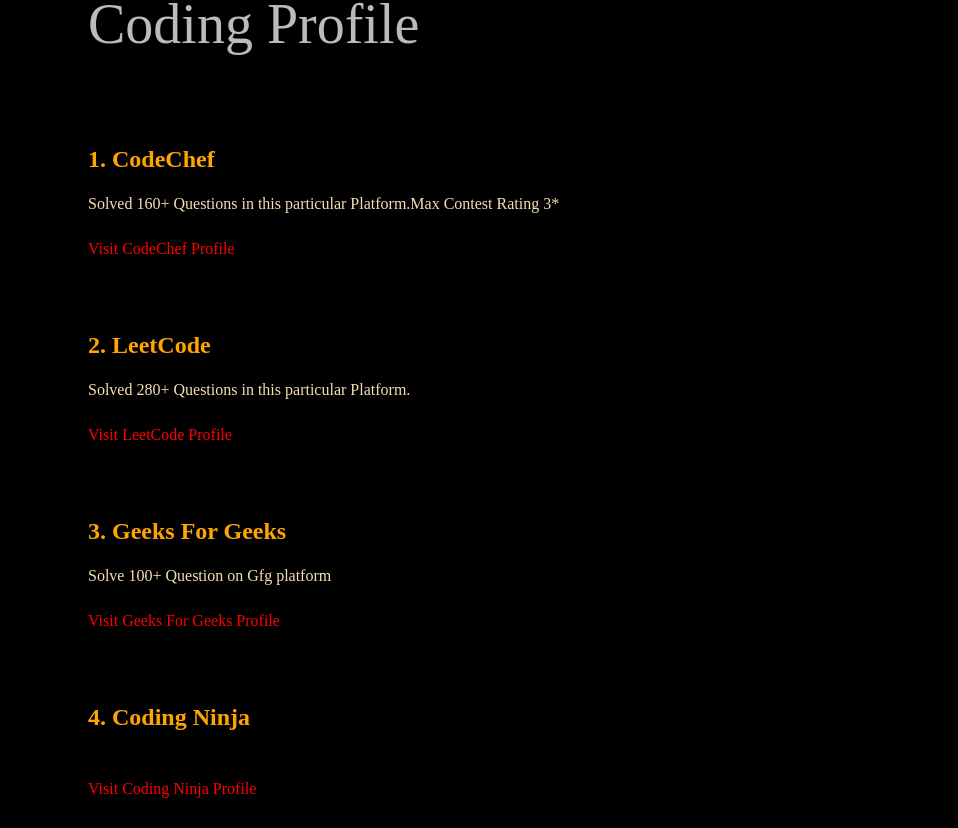
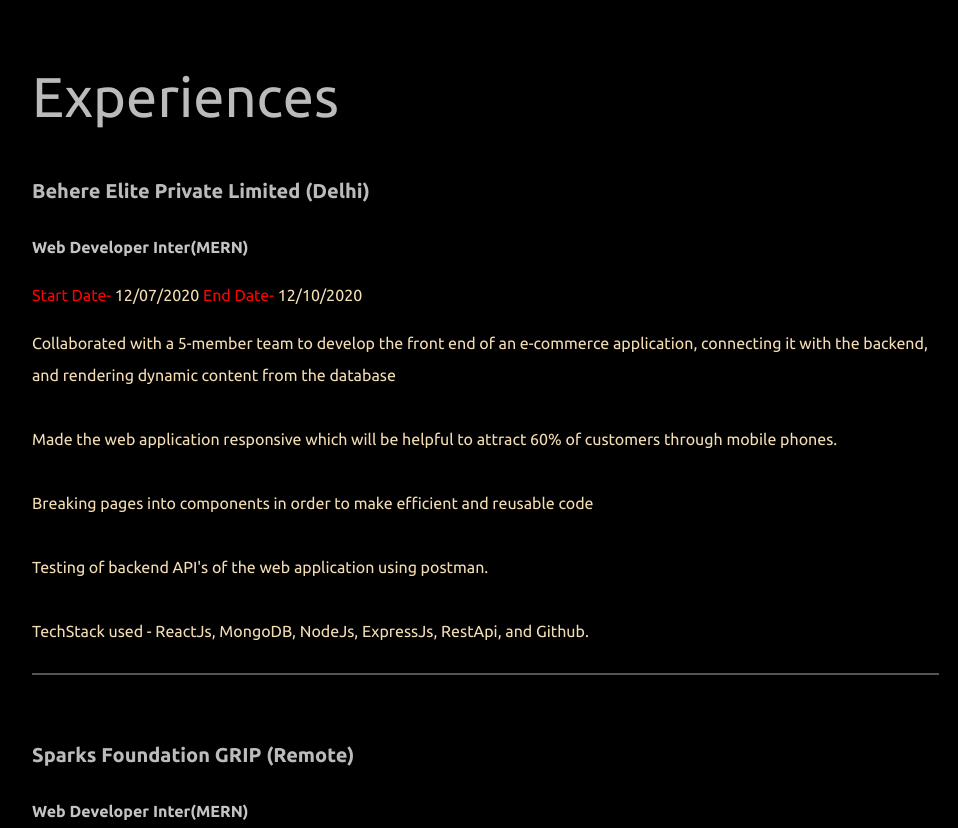
Before and after one commit to riteshSajwan/portfolio, a React (Create React App) app: page / in a window 1280 px wide. Shown: the part 5192-6020 px from the top of the page, without its empty margins (104-1062 px from the left). Built offline with nearby package versions, Linux system fonts and the light colour scheme.

Commit message:
updation

```diff
--- a/src/App.js
+++ b/src/App.js
@@ -8,6 +8,7 @@
 import Coding from './containers/coding/Coding'
 import {Link} from 'react-router-dom'
 import './App.css';
+import Experience from './containers/Experience/Experience'
 
 function App() {
 	return (
@@ -17,6 +18,7 @@
 			<Education/>
 			<About/>
 			<Project/>
+			<Experience/>
 			<Coding/>
 			<Contact/>
 			<Footer/>
--- a/src/Portfolio.js
+++ b/src/Portfolio.js
@@ -266,6 +266,26 @@
 	],
 };
 
+const experienceInfo = {
+	display:true,
+	experiences:[
+		{
+			companyName:"Behere Elite Private Limited (Delhi)",
+			start:"12/07/2020",
+			end:"12/10/2020",
+			role:"Web Developer Inter(MERN)",
+			desc: [  "Collaborated with a 5-member team to develop the front end of an e-commerce application, connecting it with the backend, and rendering dynamic content from the database","Made the web application responsive which will be helpful to attract 60% of customers through mobile phones.",
+		"Breaking pages into components in order to make efficient and reusable code","Testing of backend API's of the web application using postman.","TechStack used - ReactJs, MongoDB, NodeJs, ExpressJs, RestApi, and Github."]
+		},
+		{
+			companyName:"Sparks Foundation GRIP (Remote)",
+			start:"12/07/2020",
+			end:"12/10/2020",
+			role:"Web Developer Inter(MERN)",
+			desc:["Simulated a Full stack Basic Bank application using MERN stack with functionality like sending and receiving data and displaying the user's balance."]
+		}
+	]
+}
 
 const contactMe = {
 	display: true,
@@ -309,4 +329,5 @@
 	educationInfo,
 	projects,
 	CodingSection,
+	experienceInfo,
 }
--- /dev/null
+++ b/src/components/ExperienceCard/ExperienceCard.css
@@ -0,0 +1,128 @@
+.experience-card {
+    display: flex;
+    flex-direction: row;
+  }
+
+  .experience-card:hover + .experience-card-border {
+    border-color: #a9a7f9;
+    width: 100%;
+    -webkit-transition: width 0.6s ease-in-out;
+    -moz-transition: width 0.6s ease-in-out;
+    -o-transition: width 0.6s ease-in-out;
+    transition: width 0.6s ease-in-out;
+  }
+
+  .experience-card-border {
+    height: 30px;
+    width: 80%;
+    border-top: 2px solid rgba(211, 211, 211, 0.397);
+    margin-bottom: 20px;
+    -webkit-transition: width 0.6s ease-in-out;
+    -moz-transition: width 0.6s ease-in-out;
+    -o-transition: width 0.6s ease-in-out;
+    transition: width 0.6s ease-in-out;
+  }
+
+  .experience-head {
+    display: flex;
+    flex-direction: row;
+  }
+
+  .experience-roundedimg {
+    object-fit: cover;
+    padding: 0.5rem;
+    margin-right: 2rem;
+    width: 8rem;
+    height: 8rem;
+    box-shadow: 0 0.5rem 1rem rgba(0, 0, 0, 0.3);
+    border-radius: 50%;
+  }
+
+  .experience-card-right {
+    line-height: 2rem;
+    max-width: 100%;
+  }
+
+  .experience-text-school {
+    font-size: 2rem;
+    font-weight: 700;
+    text-overflow: ellipsis;
+    overflow: hidden;
+    white-space: nowrap;
+    padding: 1rem 0rem;
+  }
+
+  .experience-text-subHeader {
+    color: #c4c4c4;
+    font-weight: 700;
+    font-size: 1.5rem;
+    padding: 1rem 0rem 0rem 0rem;
+  }
+
+  .experience-text-duration {
+    color: wheat;
+    font-size: 1rem;
+    padding: 1rem 0rem 0rem 0rem;
+  }
+
+  .experience-text-desc {
+    color: wheat;
+    font-size: 1rem;
+    padding: 1rem 0rem;
+  }
+
+  .experience-text-bullets > ul {
+    margin-top: 0.5rem;
+  }
+
+  @media (max-width: 1380px) {
+    .experience-card {
+      flex-direction: column;
+      padding-bottom: 10px;
+    }
+    .experience-card-right {
+      max-width: 90%;
+    }
+    .experience-card-border {
+      width: 90%;
+    }
+    .experience-text-subHeader {
+      padding-top: 0.5rem;
+      font-size: 16px;
+    }
+    .experience-text-school {
+      font-size: 20px;
+    }
+    .experience-text-duration {
+      font-size: 16px;
+    }
+    .experience-roundedimg {
+      width: 6rem;
+      height: 6rem;
+      margin-bottom: 0.5rem;
+      margin-right: 0px;
+    }
+  }
+
+  @media (max-width: 768px) {
+    .experience-card {
+      text-align: center;
+    }
+    .experience-card-right {
+      max-width: 100%;
+    }
+    .experience-card-border {
+      width: 100%;
+    }
+    .experience-roundedimg {
+      margin-top: 10px;
+      width: 6rem;
+      height: 6rem;
+      margin-bottom: 1rem;
+      margin-right: 0;
+    }
+    .experience-text-bullets > ul {
+      max-width: 80%;
+      margin: auto;
+    }
+  }
--- /dev/null
+++ b/src/components/ExperienceCard/ExperienceCard.jsx
@@ -0,0 +1,63 @@
+import React from "react";
+import { Fade, Slide } from "react-awesome-reveal";
+import "./ExperienceCard.css";
+import { BrowserView, MobileView } from 'react-device-detect';
+
+export default function ExperienceCard({ experience }) {
+	return (
+		<div>
+			<BrowserView>
+				<Fade direction="left" duration={1000}>
+					<div className="experience-card">
+						<div className="experience-card-left">
+							{/* <img crossOrigin={"anonymous"} className="experience-roundedimg" src={school.logo} alt={school.schoolName} /> */}
+						</div>
+						<div className="experience-card-right">
+							<h5 className="experience-text-school">{experience.companyName}</h5>
+							<div className="experience-text-details">
+								<h5 className="experience-text-subHeader">{experience.role}</h5>
+								<p className="experience-text-duration">
+								<span className="date">Start Date- </span>	{experience.start}   <span className="date">End Date-</span>  {experience.end}</p>
+
+								{
+									experience.desc.map((data,i)=>{
+										return (<p key={i} className="experience-text-desc">{data}</p>
+										);
+									})
+								}
+							</div>
+						</div>
+					</div>
+				</Fade>
+			</BrowserView>
+			<MobileView>
+				<Fade direction="bottom" duration={1000}>
+					<div className="experience-card">
+						<div className="experience-card-left">
+							{/* <img crossOrigin={"anonymous"} className="experience-roundedimg" src={school.logo} alt={school.schoolName} /> */}
+						</div>
+						<div className="experience-card-right">
+							<h5 className="experience-text-school">{experience.companyName}</h5>
+							<div className="experience-text-details">
+								<h5 className="experience-text-subHeader">{experience.role}</h5>
+								<p className="experience-text-duration">
+								<span className="date">Start Date- </span>	{experience.start}   <span className="date">End Date-</span>  {experience.end}</p>
+								<p className="experience-text-desc">{experience.desc}</p>
+							</div>
+						</div>
+					</div>
+				</Fade>
+			</MobileView>
+			<BrowserView>
+				<Slide direction="right" duration={1000}>
+					<div className="experience-card-border"></div>
+				</Slide>
+			</BrowserView>
+			<MobileView>
+				<Fade direction="bottom" duration={1000}>
+					<div className="experience-card-border"></div>
+				</Fade>
+			</MobileView>
+		</div>
+	);
+}
--- /dev/null
+++ b/src/containers/Experience/Experience.css
@@ -0,0 +1,74 @@
+.experience {
+    overflow: hidden;
+    display: flex;
+    background: black;
+    height: auto;
+    padding: 100px 0px;
+    color: #bbbbbb;
+    min-height: 500px;
+    background-size: cover;
+    background-attachment: fixed;
+    font-family: "Ubuntu", sans-serif;
+  }
+  .date{
+    color: red;
+  }
+
+  .experience .max-width {
+    width: 100%;
+    display: flex;
+  }
+
+  .experience-text-duration{
+    color: azure;
+  }
+
+  .experience .experience-section {
+    display: flex;
+    flex-direction: column;
+    width: 90%;
+    padding: 20px 0px;
+    margin: 0px auto;
+  }
+
+  .experience .experience-section .experience-heading {
+    font-size: 56px;
+    font-weight: 400;
+  }
+
+  .experience-section > * {
+    flex: 1;
+    margin-bottom: 30px;
+  }
+
+  .experience-card-container {
+    display: flex;
+    flex-direction: column;
+    padding-top: 20px;
+  }
+
+  @media (max-width: 1380px) {
+    .experience-card-container {
+      padding-top: 0px;
+    }
+    .experience-heading {
+      font-size: 40px;
+    }
+    .experience-text-subtitle {
+      font-size: 18px;
+      text-align: center;
+    }
+  }
+
+  @media (max-width: 768px) {
+    .experience-card-container {
+      padding-top: 0px;
+    }
+    .experience-heading {
+      font-size: 30px;
+      text-align: center;
+    }
+    .experience-text-subtitle {
+      font-size: 16px;
+    }
+  }
--- /dev/null
+++ b/src/containers/Experience/Experience.jsx
@@ -0,0 +1,26 @@
+import React from 'react'
+import "./Experience.css"
+import { experienceInfo } from './../../Portfolio';
+import ExperienceCard from '../../components/ExperienceCard/ExperienceCard'
+const Experience = () => {
+  return (
+    <div className="experience" id="experience">
+    <div className="max-width">
+        <div className="experience-section">
+
+            <h1 className="experience-heading">Experiences</h1>
+            <div className="experience-card-container">
+            {
+                experienceInfo.experiences && experienceInfo.experiences.map((experience, i) => (
+                    // <ExperienceCard experience={} />
+                        <ExperienceCard experience={experience} key={i} />
+                ))
+            }
+            </div>
+        </div>
+    </div>
+</div>
+  )
+}
+
+export default Experience
```
